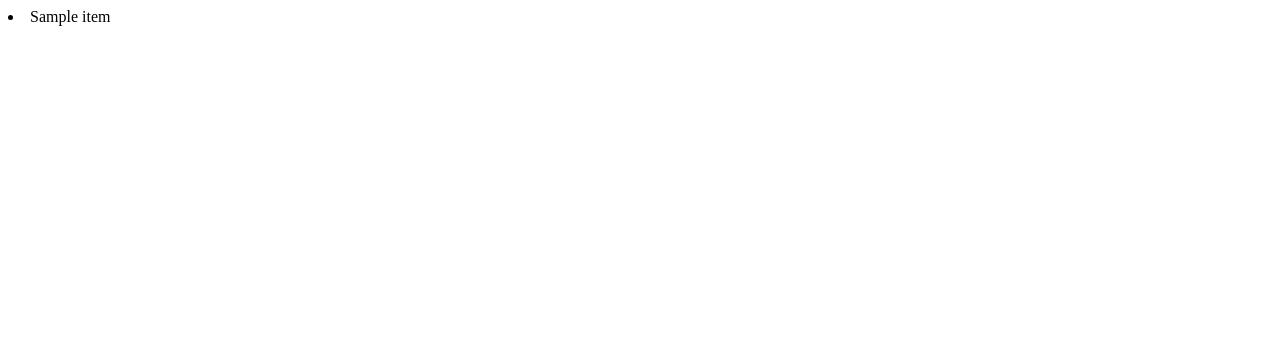
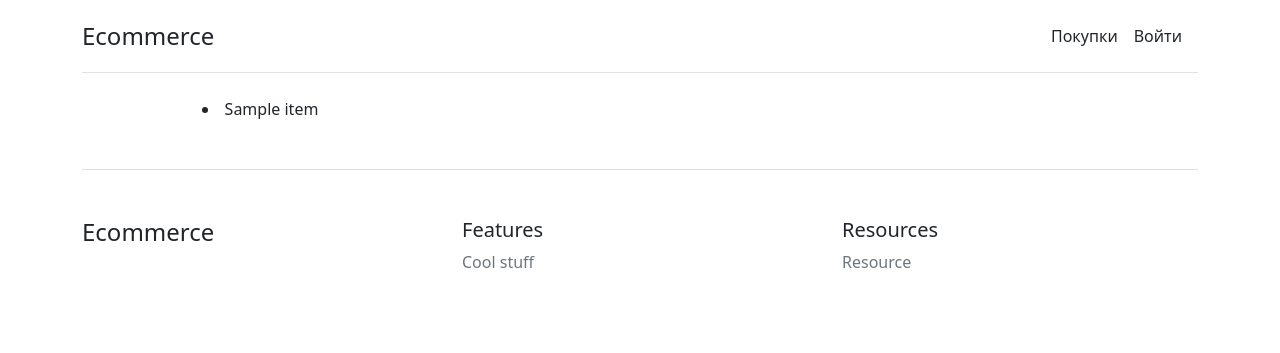
Before and after one commit to nikolai-sh/Ecommerce, a Django app: page / in a window 1280 px wide. Before the commit the part shown is almost empty. Shown: the top 353 px of the page. Run offline with Django 3.2, Linux system fonts and the light colour scheme; tables that the repository leaves empty hold one stand-in row (values such as "Sample post").

Commit message:
Add bootstrap style and modify base template

```diff
--- a/ecommerce/store/templates/store/base.html
+++ b/ecommerce/store/templates/store/base.html
@@ -1,14 +1,77 @@
+{% load static %}
 <!DOCTYPE html>
 <html lang="en">
 <head>
     <meta charset="UTF-8">
     <meta http-equiv="X-UA-Compatible" content="IE=edge">
     <meta name="viewport" content="width=device-width, initial-scale=1.0">
-    <title>Ecommerce</title>
+
+
+    <!-- Bootstrap CSS -->
+    <link href="https://cdn.jsdelivr.net/npm/bootstrap@5.0.1/dist/css/bootstrap.min.css" rel="stylesheet" integrity="sha384-+0n0xVW2eSR5OomGNYDnhzAbDsOXxcvSN1TPprVMTNDbiYZCxYbOOl7+AMvyTG2x" crossorigin="anonymous">
+
+    <link rel="stylesheet" href="{% static 'css/style.css' %}">
+
+    <title>{% block title %}Ecommerce{% endblock %}</title>
 </head>
 <body>
-    {% block content %}
 
-    {% endblock %}
+    <div class="container py-3">
+      <header>
+        <div class="d-flex flex-column flex-md-row align-items-center pb-3 mb-4 border-bottom">
+          <a href="/" class="d-flex align-items-center text-dark text-decoration-none">
+            <span class="fs-4">Ecommerce</span>
+          </a>
+
+          <nav class="d-inline-flex mt-2 mt-md-0 ms-md-auto">
+            <!-- <a class="me-3 py-2 text-dark text-decoration-none" href="#">Features</a> -->
+                <a class="me-3 py-2 text-dark text-decoration-none" href="#">Покупки</a>
+            {% if user.is_authenticated %}
+                <a class="me-3 py-2 text-dark text-decoration-none" href="#">{{ user.username }}</a>
+                <a class="me-3 py-2 text-dark text-decoration-none" href="{% url 'logout' %}">Выйти</a>
+            {% else %}
+                <a class="me-3 py-2 text-dark text-decoration-none" href="{% url 'login' %}">Войти</a>
+            {% endif %}
+            <!-- <a class="py-2 text-dark text-decoration-none" href="#">Sign Up</a> -->
+          </nav>
+        </div>
+
+        <!-- <div class="pricing-header p-3 pb-md-4 mx-auto text-center">
+          <h1 class="display-4 fw-normal">Pricing</h1>
+          <p class="fs-5 text-muted">Quickly build an effective pricing table for your potential customers with this Bootstrap example. It’s built with default Bootstrap components and utilities with little customization.</p>
+        </div> -->
+      </header>
+
+      <main>
+        <div class="row row-cols-1 row-cols-md-3 mb-3 text-center">
+        {% block content %}
+
+        {% endblock %}
+        </div>
+      </main>
+
+      <footer class="pt-4 my-md-5 pt-md-5 border-top">
+        <div class="row">
+          <div class="col-12 col-md">
+            <h4>Ecommerce</h4>
+          </div>
+          <div class="col-6 col-md">
+            <h5>Features</h5>
+            <ul class="list-unstyled text-small">
+              <li class="mb-1"><a class="link-secondary text-decoration-none" href="#">Cool stuff</a></li>
+            </ul>
+          </div>
+          <div class="col-6 col-md">
+            <h5>Resources</h5>
+            <ul class="list-unstyled text-small">
+              <li class="mb-1"><a class="link-secondary text-decoration-none" href="#">Resource</a></li>
+            </ul>
+          </div>
+        </div>
+      </footer>
+    </div>
+    <!-- Bootstrap JS -->
+    <script src="https://cdn.jsdelivr.net/npm/bootstrap@5.0.1/dist/js/bootstrap.bundle.min.js" integrity="sha384-gtEjrD/SeCtmISkJkNUaaKMoLD0//ElJ19smozuHV6z3Iehds+3Ulb9Bn9Plx0x4" crossorigin="anonymous"></script>
+
 </body>
 </html>
```
